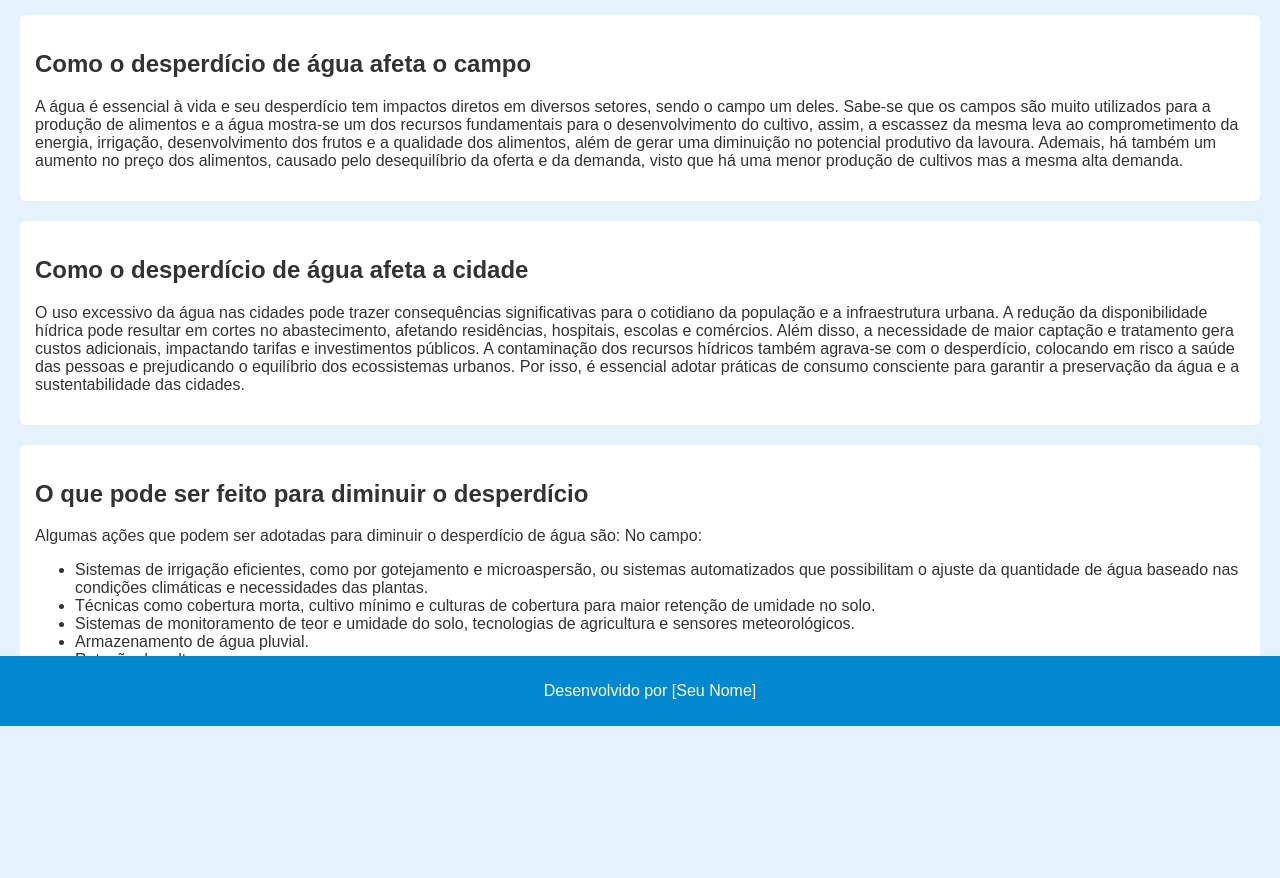
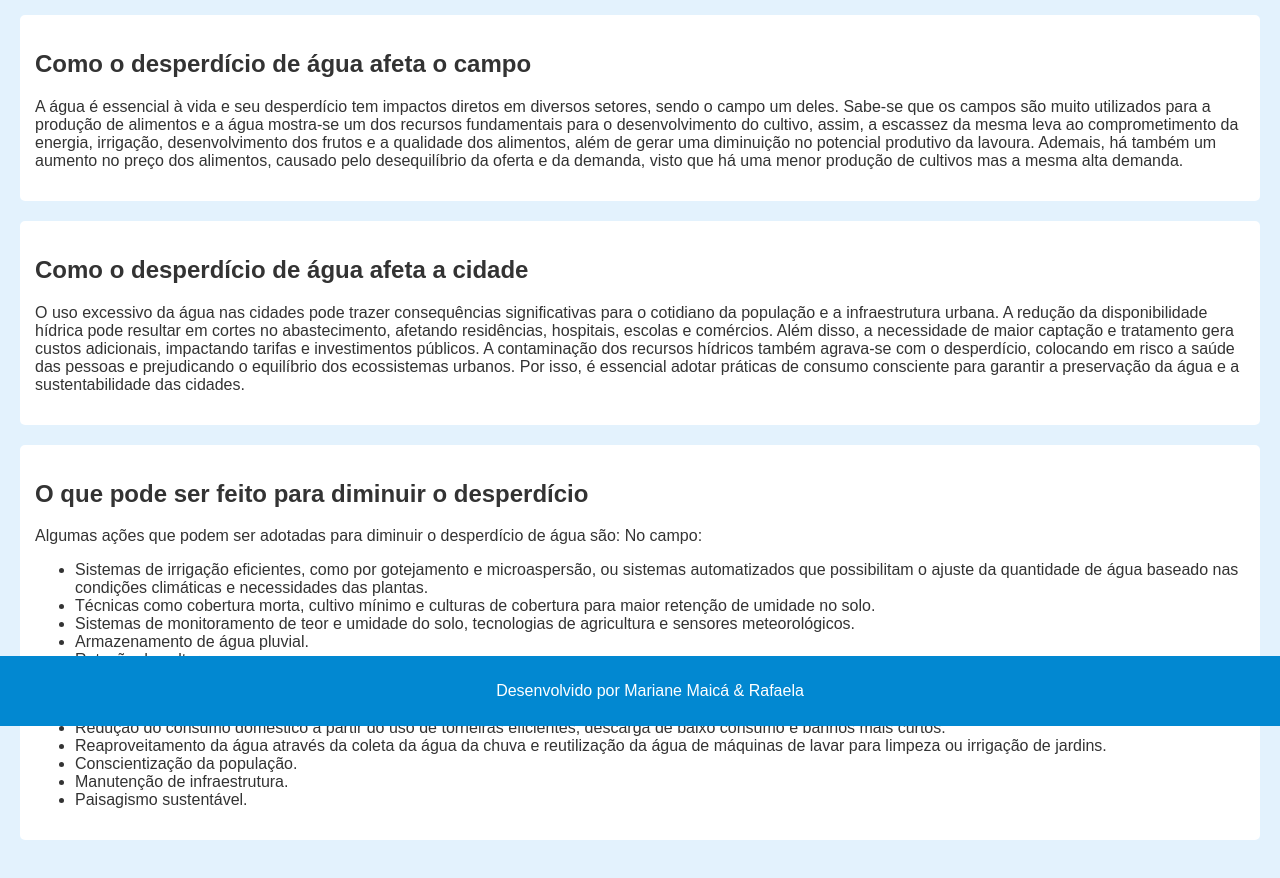
Before and after one commit to MarianeMaicaS/Site_Agrinho_Mariane-Rafaela_2025, a plain HTML site: page index.html in a window 1280 px wide. Shown: the part 74-952 px from the top of the page. Before the commit the page ends 814 px from the top, so only its background shows below. Drawn offline with Linux system fonts and the light colour scheme.

Commit message:
Update index.html

```diff
--- a/index.html
+++ b/index.html
@@ -40,10 +40,21 @@ No campo:</p>
 </li>
                 <li>Rotação de culturas.</li>
             </ul>
+            <p>Na cidade:</p>
+            <ul>
+                <li>Redução do consumo doméstico a partir do uso de torneiras eficientes, descarga de baixo consumo e banhos mais curtos.
+</li>
+                <li>Reaproveitamento da água através da coleta da água da chuva e reutilização da água de máquinas de lavar para limpeza ou irrigação de jardins.</li>
+                <li>Conscientização da população.
+</li>
+                <li>Manutenção de infraestrutura.
+</li>
+                <li>Paisagismo sustentável.</li>
+            </ul>
         </section>
     </main>
     <footer>
-        <p>Desenvolvido por [Seu Nome]</p>
+        <p>Desenvolvido por Mariane Maicá & Rafaela</p>
     </footer>
 </body>
 </html>
```
